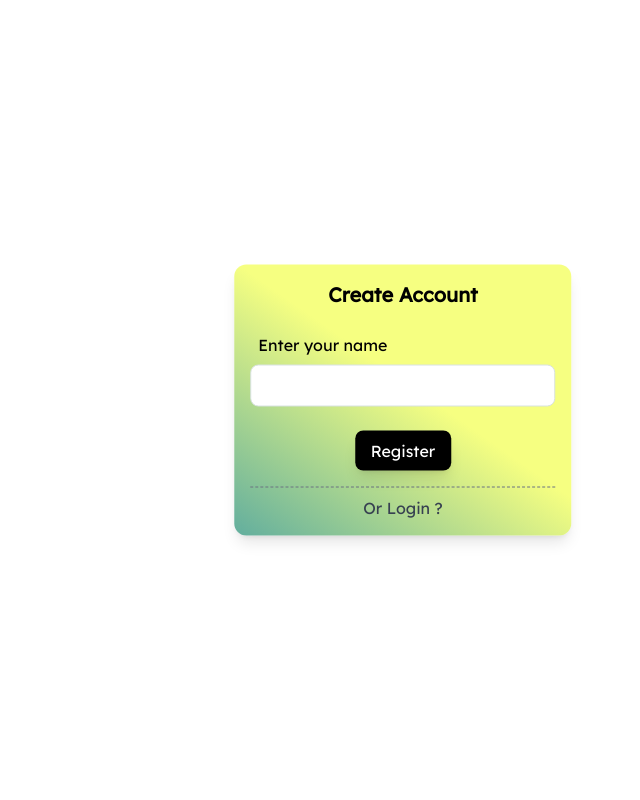
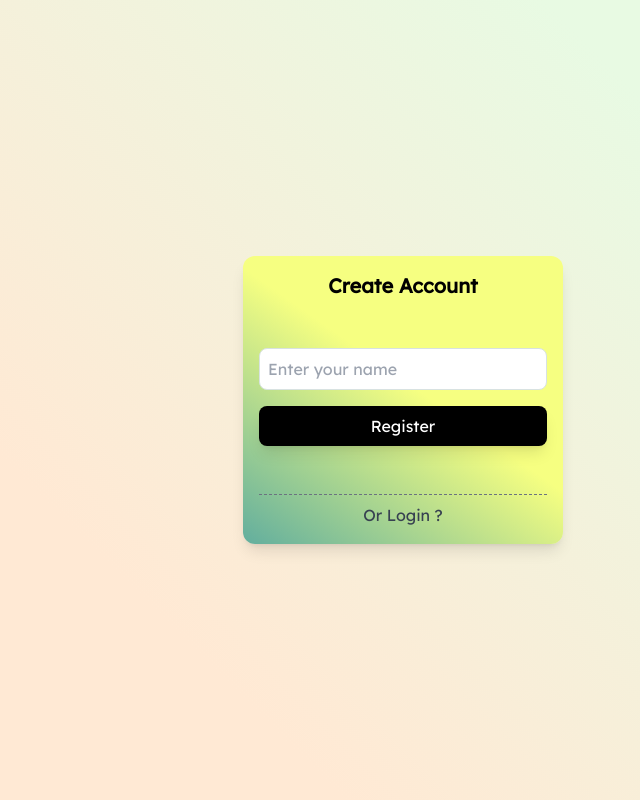
Before and after one commit to douchebank/dbank, a React (Create React App) app: page / in a window 1280 px wide. Both pictures are taken after a click on the button "Launch". Shown: the whole page, without its empty margins (237-877 px from the left). Built offline with nearby package versions, Linux system fonts and the light colour scheme.

Commit message:
login & register updated

```diff
--- a/src/App.css
+++ b/src/App.css
@@ -7,3 +7,8 @@ body{
     background: rgb(246,255,129);
     background: linear-gradient(215deg, rgba(246,255,129,1) 46%, rgba(98,174,158,1) 100%);
 }
+
+.gradient2{
+    background: rgb(232,250,227);
+    background: linear-gradient(225deg, rgba(232,250,227,1) 24%, rgba(255,233,212,1) 72%);
+}
--- /dev/null
+++ b/src/components/Login.tsx
@@ -0,0 +1,25 @@
+import React from 'react'
+
+type LoginParams = {
+    onClose : ()=> void
+}
+
+const Login = ({onClose}: LoginParams) => {
+  return (
+    <div className="w-[20em] h-[18em] absolute text-center gradient shadow-lg rounded-xl p-4 top-1/2 left-1/2 translate-x-[-50%] translate-y-[-50%]">
+    <p className="text-center font-bold text-xl">Select Account</p>
+
+      <div className='flex flex-col my-12 gap-4'>
+        <select className="w-full p-2 rounded-lg border border-grey">
+          <option disabled selected value="">Select Name</option>
+          <option>Sandeep</option>
+          <option>Shakti</option>
+        </select>
+        <button className="p-2 px-4 w-full rounded-lg bg-black text-white shadow-lg">Login</button>
+      </div>
+      <p onClick={onClose} className=" w-full text-gray-700 pt-2 border-t border-dashed border-gray-500">Already have an account ?</p>
+  </div>
+  )
+}
+
+export default Login
--- /dev/null
+++ b/src/components/Register.tsx
@@ -0,0 +1,20 @@
+import React from 'react'
+
+type RegisterParams = {
+    onClose : ()=> void
+}
+
+const Register = ({onClose}: RegisterParams) => {
+  return (
+    <div className="w-[20em] h-[18em] absolute  text-center gradient shadow-lg rounded-xl p-4 top-1/2 left-1/2 translate-x-[-50%] translate-y-[-50%]">
+        <p className="text-center font-bold text-xl">Create Account</p>
+        <div className='flex flex-col my-12 gap-4'>
+          <input className="w-full p-2 rounded-lg border border-grey" type="text" placeholder="Enter your name"/>
+          <button className="p-2 px-4 w-full rounded-lg bg-black text-white shadow-lg">Register</button>
+        </div>
+        <p onClick={onClose} className=" w-full text-gray-700 pt-2 border-t border-dashed border-gray-500">Or Login ?</p>
+    </div>
+  )
+}
+
+export default Register
--- a/src/pages/LandingPage/index.tsx
+++ b/src/pages/LandingPage/index.tsx
@@ -1,4 +1,6 @@
 import { useState } from "react";
+import Login from "../../components/Login";
+import Register from "../../components/Register";
 
 const LandingPage = () => {
   const [showLoginModal, setShowLoginModal] = useState(false);
@@ -13,30 +15,17 @@ const LandingPage = () => {
     setShowRegisterModal(!showRegisterModal);
   }
   return (
-  <div className="h-screen w-screen flex justify-center items-center">
+  <div className="h-screen w-screen flex justify-center items-center gradient2">
     <button onClick={toggleShowRegisterModal} className=" p-6 px-20 font-bold  text-lg shadow-lg rounded-lg gradient">Launch</button>
 
     {
       showRegisterModal &&
-
-    <div className="absolute  text-center gradient shadow-lg rounded-xl p-4 top-1/2 left-1/2 translate-x-[-50%] translate-y-[-50%]">
-      <p className="text-center font-bold text-xl mb-6">Create Account</p>
-      <p className="ml-2 text-left mb-2">Enter your name</p>
-      <input className="w-full p-2 rounded-lg border border-grey mb-6" type="text"/>
-      <button className="p-2 px-4 rounded-lg bg-black mb-4 text-white shadow-lg">Register</button>
-      <p onClick={toggleShowLoginModal} className="text-gray-700 pt-2 border-t border-dashed border-gray-500">Or Login ?</p>
-    </div>
+      <Register onClose={toggleShowLoginModal}/>
     }
 
     {
       showLoginModal &&
-      <div className="absolute text-center bg-white border-2 rounded-lg p-4 top-1/2 left-1/2 translate-x-[-50%] translate-y-[-50%]">
-        <p className="text-center font-bold text-xl mb-6">Select Account</p>
-        <p className="ml-2 text-left mb-2">Enter your name</p>
-        <input className="w-full p-2 rounded-lg border border-grey mb-6" type="text"/>
-        <button className="p-2 px-4 rounded-lg gradient mb-4 shadow-lg">Register</button>
-        <p onClick={toggleShowLoginModal} className="text-gray-500 pt-2 border-t border-dashed border-gray-500">Or Login ?</p>
-    </div>
+      <Login onClose={toggleShowRegisterModal}/>
     }
 
   </div>
```
